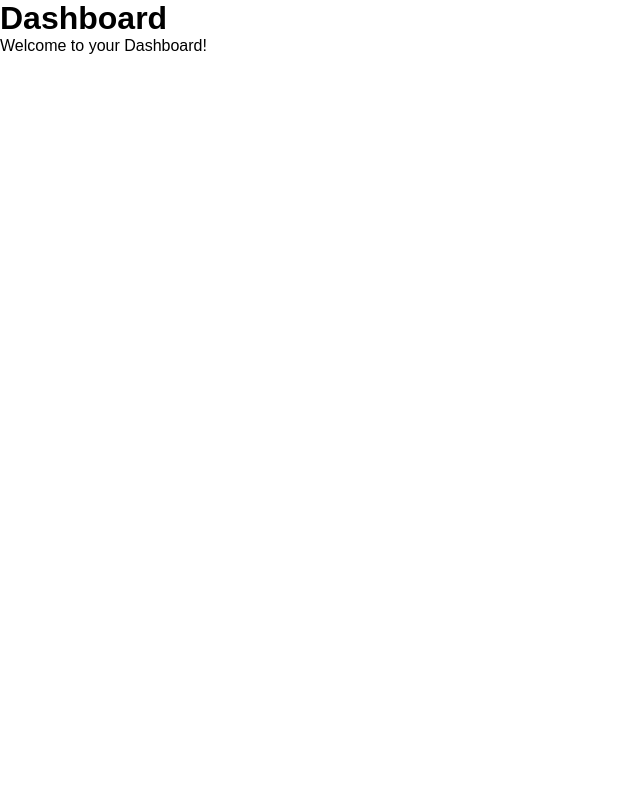
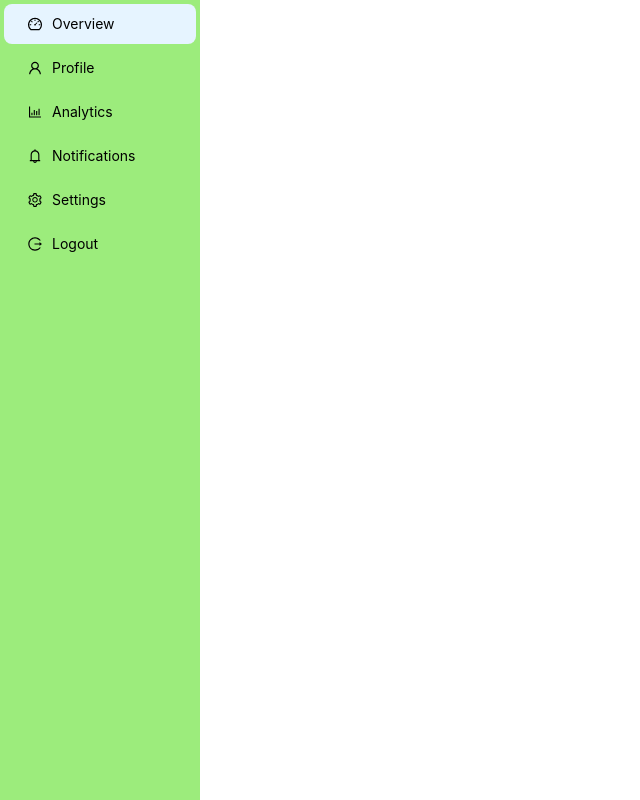
Before and after one commit to jananisree96/Ayura-Website, a React (Vite) app in the folder final-project/: page /dashboard in a window 1280 px wide. Shown: the whole page, without its empty margins (0-640 px from the left). Built offline with nearby package versions, Linux system fonts and the light colour scheme.

Commit message:
sidebar-created

```diff
--- a/final-project/src/components/DashBoard/Dashboard.jsx
+++ b/final-project/src/components/DashBoard/Dashboard.jsx
@@ -1,10 +1,10 @@
 import React from 'react';
+import Sidebar from './Sidebar'
 
 const Dashboard = () => {
   return (
     <div>
-      <h1>Dashboard</h1>
-      <p>Welcome to your Dashboard!</p>
+      <Sidebar/>
     </div>
   );
 };
--- /dev/null
+++ b/final-project/src/components/DashBoard/Sidebar.jsx
@@ -0,0 +1,61 @@
+import React from 'react';
+import { Menu } from 'antd';
+import {
+  DashboardOutlined,
+  UserOutlined,
+  SettingOutlined,
+  BarChartOutlined,
+  BellOutlined,
+  LogoutOutlined,
+} from '@ant-design/icons';
+
+const Sidebar = () => {
+  return (
+    <Menu
+      mode="inline"
+      theme="light"
+      defaultSelectedKeys={['dashboard']}
+      style={{ height: '100vh',width:'200px', borderRight: 0,cursor:'pointer',
+        backgroundColor: '#9CEC7C'}}
+    >
+      <Menu.Item key="dashboard" icon={<DashboardOutlined />}
+      style={{ color: '#000' }}
+      onMouseEnter={(e) => (e.currentTarget.style.backgroundColor = '#b8f5a9')}
+      onMouseLeave={(e) => (e.currentTarget.style.backgroundColor = 'transparent')}>
+        Overview
+      </Menu.Item>
+      <Menu.Item key="profile" icon={<UserOutlined />}
+      style={{ color: '#000' }}
+      onMouseEnter={(e) => (e.currentTarget.style.backgroundColor = '#b8f5a9')}
+      onMouseLeave={(e) => (e.currentTarget.style.backgroundColor = 'transparent')}>
+        Profile
+      </Menu.Item>
+      <Menu.Item key="analytics" icon={<BarChartOutlined />}
+      style={{ color: '#000' }}
+      onMouseEnter={(e) => (e.currentTarget.style.backgroundColor = '#b8f5a9')}
+      onMouseLeave={(e) => (e.currentTarget.style.backgroundColor = 'transparent')}>
+        Analytics
+      </Menu.Item>
+      <Menu.Item key="notifications" icon={<BellOutlined />}
+      style={{ color: '#000' }}
+      onMouseEnter={(e) => (e.currentTarget.style.backgroundColor = '#b8f5a9')}
+      onMouseLeave={(e) => (e.currentTarget.style.backgroundColor = 'transparent')}>
+        Notifications
+      </Menu.Item>
+      <Menu.Item key="settings" icon={<SettingOutlined />}
+      style={{ color: '#000' }}
+      onMouseEnter={(e) => (e.currentTarget.style.backgroundColor = '#b8f5a9')}
+      onMouseLeave={(e) => (e.currentTarget.style.backgroundColor = 'transparent')}>
+        Settings
+      </Menu.Item>
+      <Menu.Item key="logout" icon={<LogoutOutlined />}
+      style={{ color: '#000' }}
+      onMouseEnter={(e) => (e.currentTarget.style.backgroundColor = '#b8f5a9')}
+      onMouseLeave={(e) => (e.currentTarget.style.backgroundColor = 'transparent')}>
+        Logout
+      </Menu.Item>
+    </Menu>
+  );
+};
+
+export default Sidebar;
```
